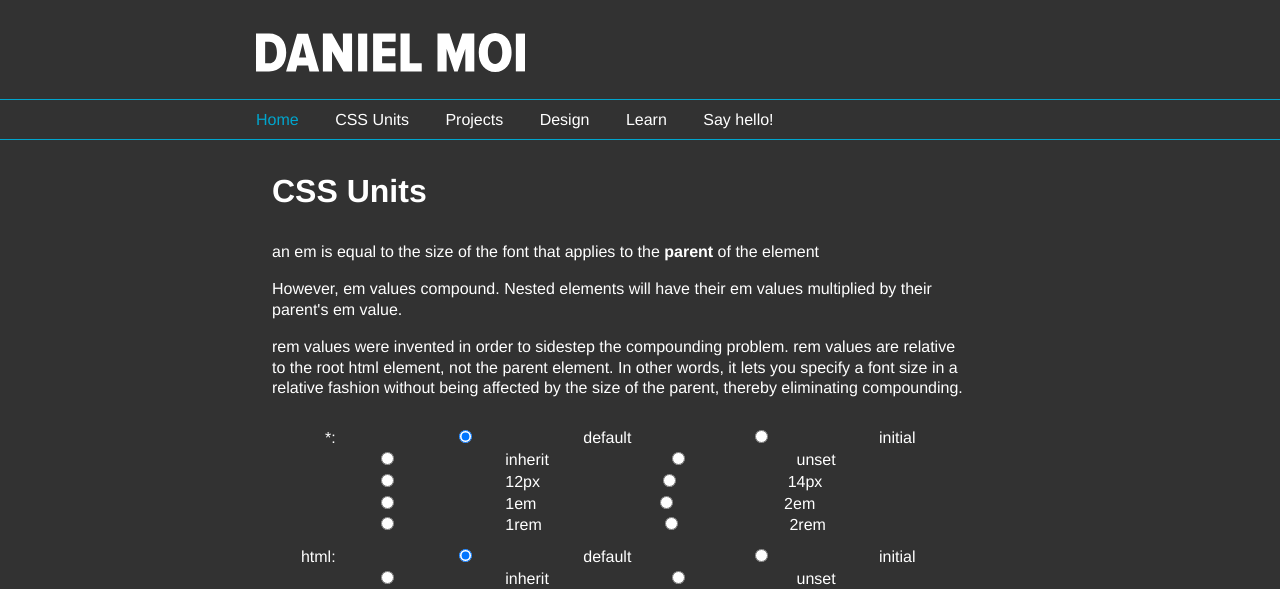
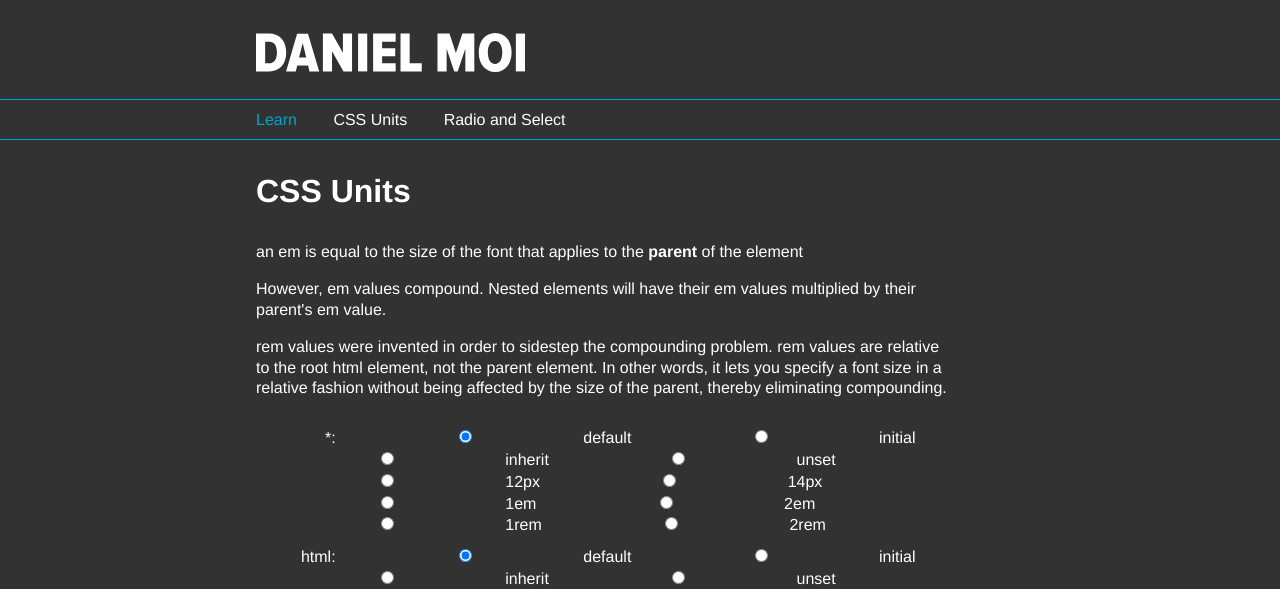
Before and after one commit to danielmoi/portfolio, a PHP site: page /learn/css-units/index.php in a window 1280 px wide. Shown: the top 589 px of the page. Run offline with PHP 8.4, Linux system fonts and the light colour scheme.

Commit message:
Refactor header for learn
Split header into 2 sections

```diff
--- a/learn/css-units/header-css-units.php
+++ /dev/null
@@ -1 +0,0 @@
-<link rel="stylesheet" href="/css/master.css" media="screen" title="no title" charset="utf-8">
--- a/learn/css-units/index.php
+++ b/learn/css-units/index.php
@@ -1,9 +1,8 @@
-<?php include "../header-start.php"; ?>
+<?php include "../header-learn-start.php"; ?>
 <link rel="stylesheet" href="/learn/css-units/css/style.css">
-<?php include "../header-end.php"; ?>
+<?php include "../header-learn-end.php"; ?>
 
 <div class="main__container">
-  <div class="container">
     <h1>CSS Units</h1>
     <p>an <code>em</code> is equal to the size of the font that applies to the <b>parent</b> of the element </p>
     <p>However, <code>em</code> values compound. Nested elements will have their <code>em</code> values multiplied by their parent's <code>em</code> value.</p>
@@ -11,7 +10,6 @@
     <p><code>rem</code> values were invented in order to sidestep the compounding problem. <span class="cu-color--html"><code class="cu-color--html">rem</code> values are relative to the root <code class="cu-color--html">html</code> element</span>, not the parent element. In other words, it lets you specify a font size in a relative
       fashion without being affected by the size of the parent, thereby eliminating compounding.</p>
 
-  </div>
 
   <div class="container cu-controls__container">
     <div class="cu-controls__section">
@@ -280,4 +278,6 @@
 
 </div>
 
+<script src="/learn/css-units/js/css-units.js"></script>
+
 <?php include "../footer.php"; ?>
--- /dev/null
+++ b/learn/css-units/js/css-units.js
@@ -0,0 +1 @@
+console.log('hello');
--- a/learn/header-end.php
+++ b/learn/header-learn-end.php
@@ -20,7 +20,7 @@
     <div class="container">
       <ul class="nav__list">
         <li>
-          <a class="nav__list-item nav__active" data-section="home" href="#">Home</a>
+          <a class="nav__list-item nav__active" data-section="home" href="/learn">Learn</a>
         </li>
 
         <li>
@@ -28,20 +28,9 @@
         </li>
 
         <li>
-          <a class="nav__list-item" data-section="projects" href="#projects">Projects</a>
+          <a class="nav__list-item" data-section="projects" href="#projects">Radio and Select</a>
         </li>
 
-        <li>
-          <a class="nav__list-item" data-section="design" href="#design">Design</a>
-        </li>
-
-        <li>
-          <a class="nav__list-item" data-section="learn" href="/learn">Learn</a>
-        </li>
-
-        <li>
-          <a class="nav__list-item" data-section="contact" href="#contact">Say hello!</a>
-        </li>
 
       </ul>
     </div>
--- a/learn/index.php
+++ b/learn/index.php
@@ -1,4 +1,5 @@
-<?php include "header.php"; ?>
+<?php include "header-learn-start.php"; ?>
+<?php include "header-learn-end.php"; ?>
 
 <div class="main__container">
   <h1>Learn</h1>
```
Also changed, not shown: learn/header-learn-start.php (renamed from learn/header-start.php).
